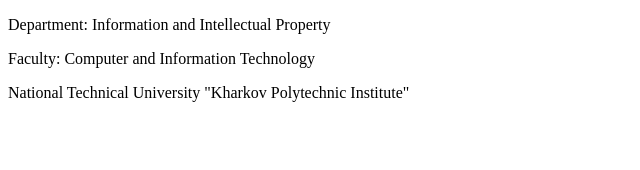
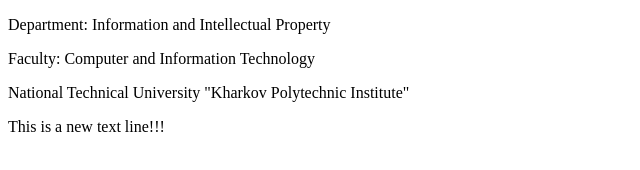
Before and after one commit to Taras101010/Prakt-3-Volosovets, a plain HTML site: page index.html in a window 1280 px wide. Shown: the whole page, without its empty margins (0-640 px from the left). Drawn offline with Linux system fonts and the light colour scheme.

Commit message:
Update index.html
Added new line

```diff
--- a/index.html
+++ b/index.html
@@ -10,5 +10,6 @@
         <p>Faculty: Computer and Information Technology</p>
         <p>National Technical University "Kharkov Polytechnic Institute"</p>
     </div>
+    <p>This is a new text line!!!</p>
 </body>
 </html>
```
